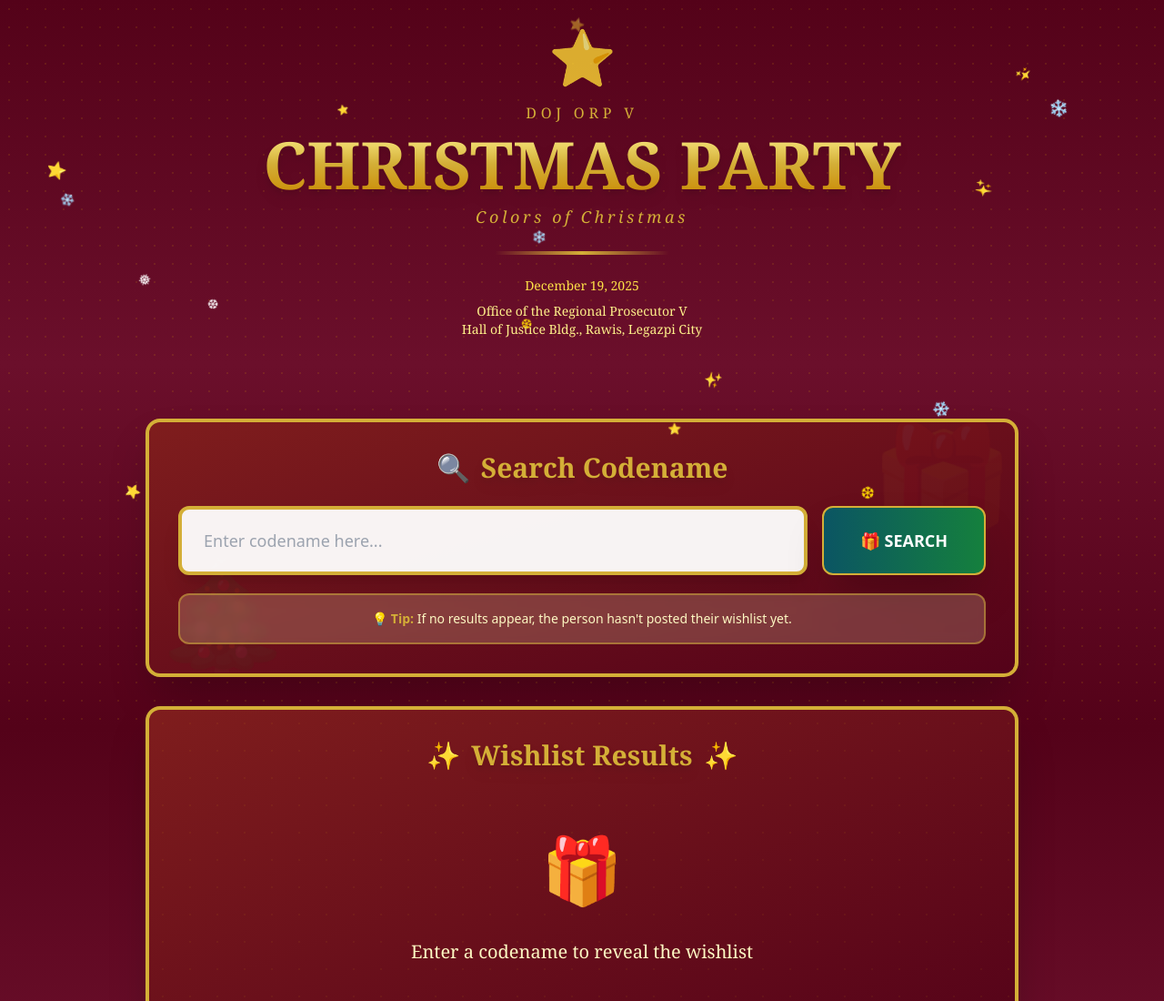
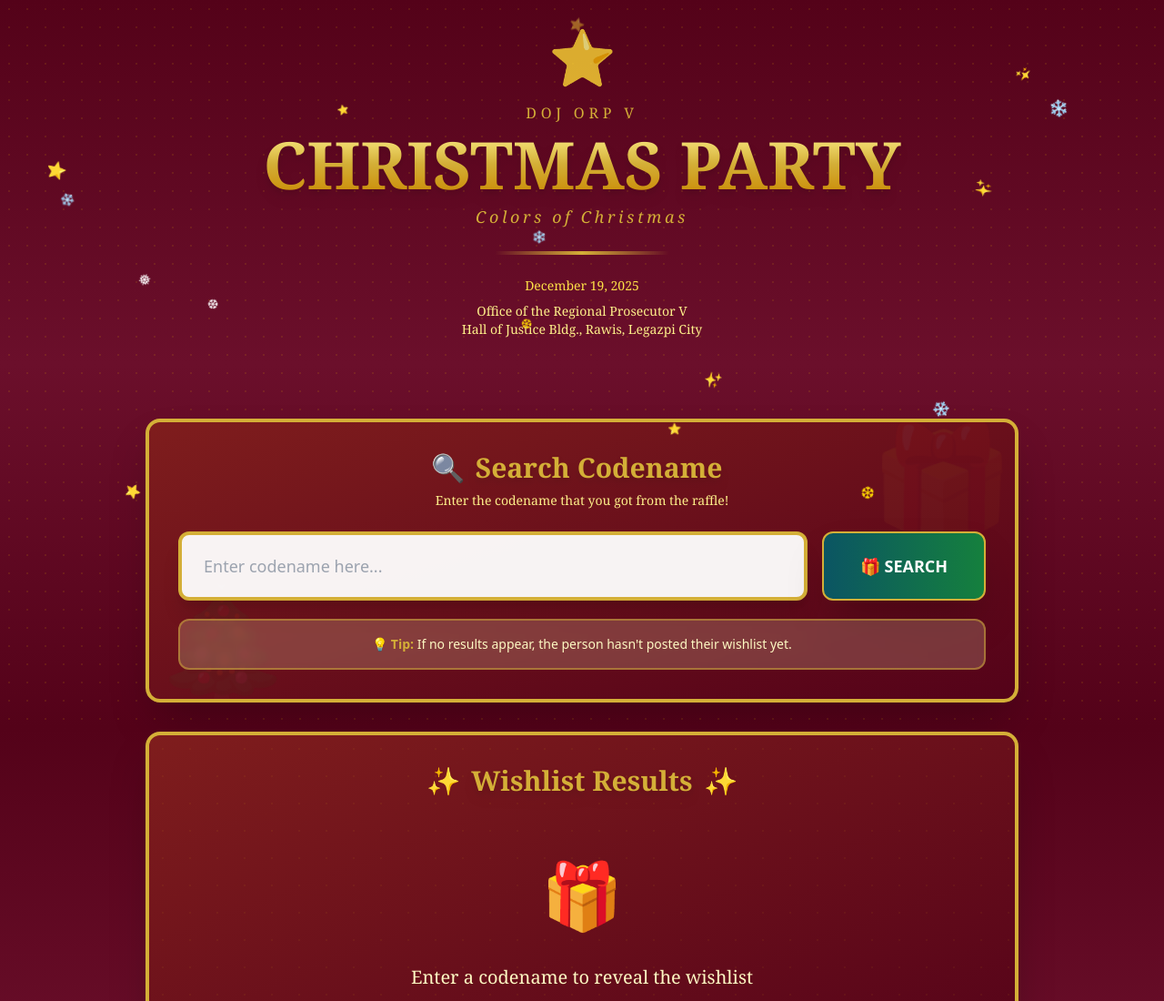
Before and after one commit to r-zepeda/rpowish, a plain HTML site: page index.html in a window 1280 px wide. Shown: the top 1100 px of the page at 91% size. Drawn offline with nearby package versions, Linux system fonts and the light colour scheme.

Commit message:
Update index.html

```diff
--- a/index.html
+++ b/index.html
@@ -85,10 +85,16 @@
 				<div class="absolute bottom-0 left-0 text-9xl opacity-5">🎄</div>
 
 				<div class="relative z-10">
-					<div class="flex items-center justify-center gap-3 mb-6">
+					<div class="flex items-center justify-center gap-3">
 						<span class="text-3xl">🔍</span>
 						<h2 class="text-2xl md:text-3xl font-serif font-bold text-gold drop-shadow-lg">Search Codename</h2>
+                        <br>
+
 					</div>
+                    <div class="flex items-center justify-center gap-3 mb-6">
+                    <p class="text-yellow-200 text-sm md:text-sm mt-2 font-serif">Enter the codename that you got from the raffle!</p>
+                    </div>
+
 					<div class="flex flex-col md:flex-row gap-4">
 						<input id="codenameInput"
 							class="flex-1 border-4 border-gold bg-white/95 focus:bg-white focus:border-yellow-400 focus:ring-4 focus:ring-yellow-300 rounded-xl px-6 py-5 text-lg font-medium transition-all outline-none shadow-xl"
```
